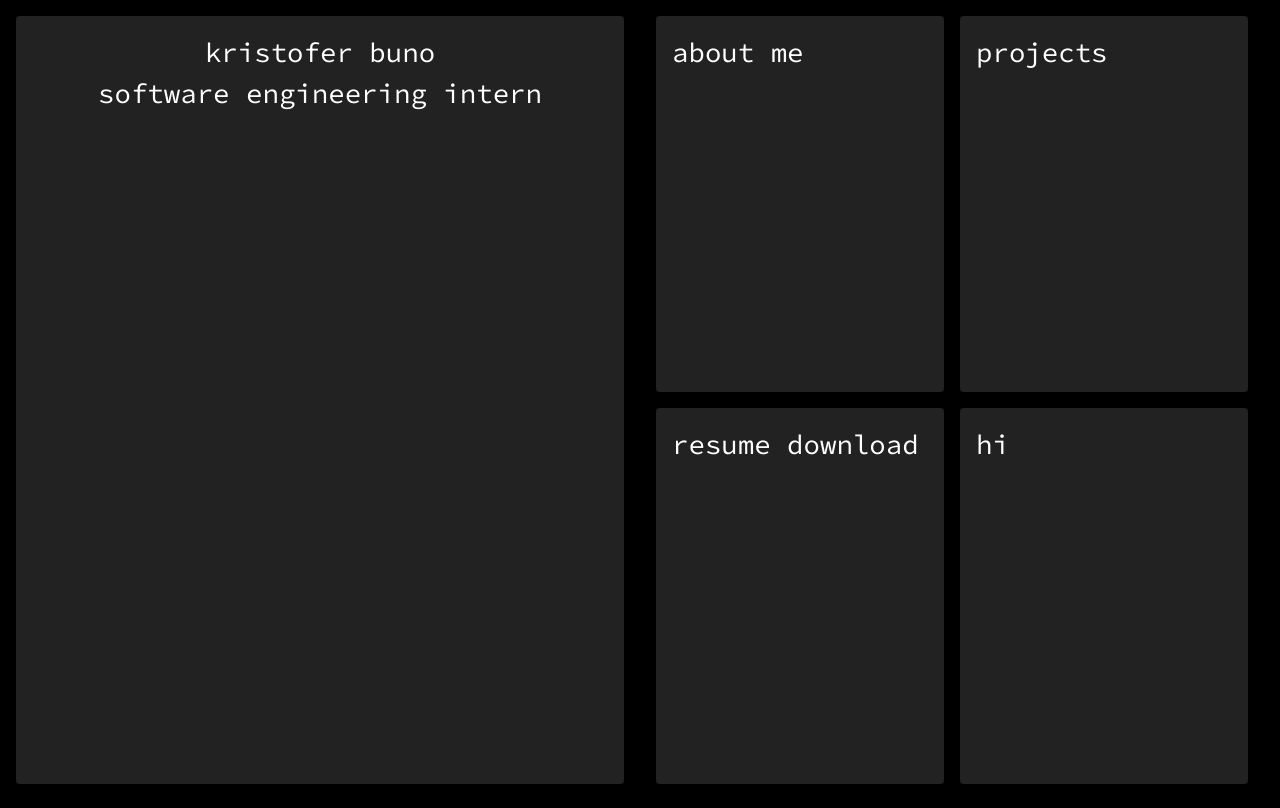
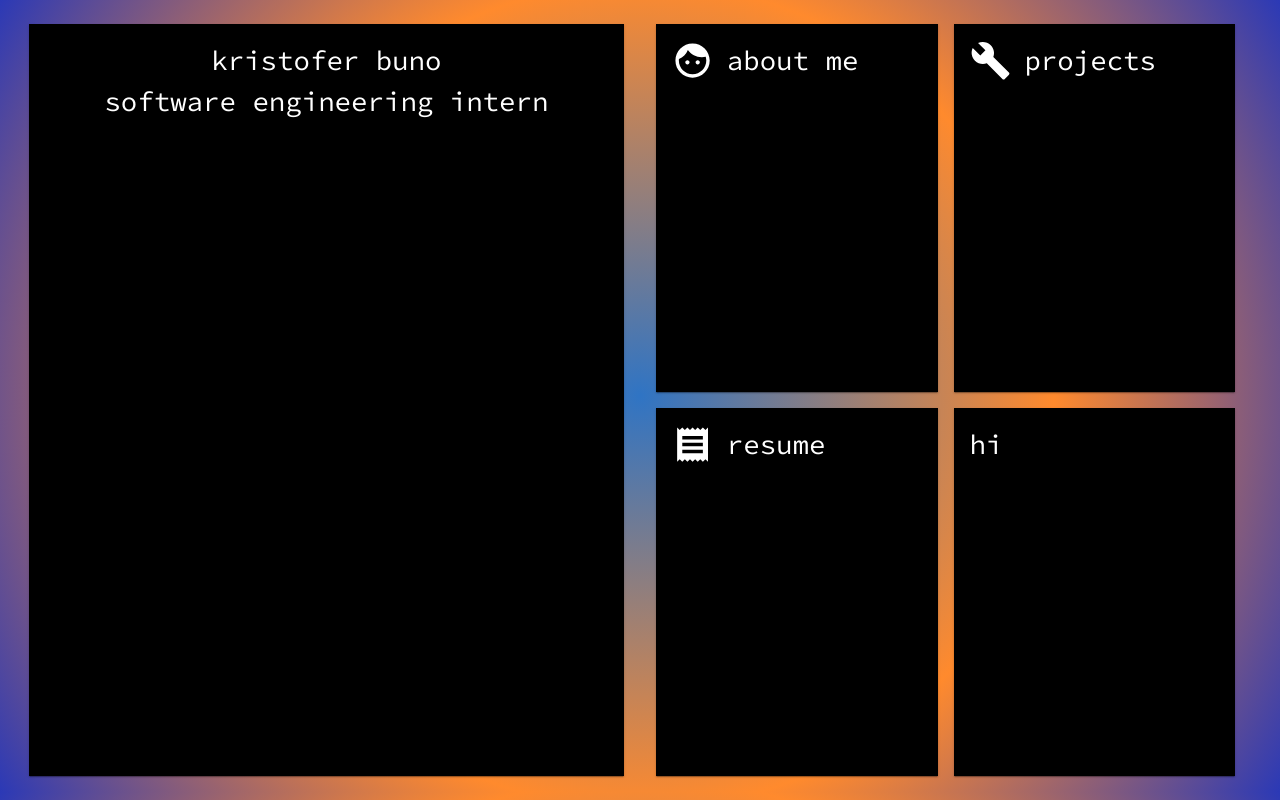
Before and after one commit to kristoferbuno/personal_website_react, a React (Create React App) app in the folder kbuno-personal-site/: page / in a window 1280 px wide. Built offline with nearby package versions, Linux system fonts and the light colour scheme.

Commit message:
Add icons and change BG

```diff
--- a/kbuno-personal-site/package.json
+++ b/kbuno-personal-site/package.json
@@ -5,6 +5,7 @@
   "dependencies": {
     "@fontsource/source-code-pro": "^4.4.5",
     "@material-ui/core": "^4.11.4",
+    "@material-ui/icons": "^4.11.2",
     "react": "^17.0.2",
     "react-dom": "^17.0.2",
     "react-scripts": "0.9.5"
--- a/kbuno-personal-site/public/index.html
+++ b/kbuno-personal-site/public/index.html
@@ -15,7 +15,9 @@
     -->
     <title>React App</title>
   </head>
-  <body style="height: 100vh; background-color: black; font-family: Source Code Pro;">
+  <body style="height: 98vh; width: 98vw; margin-top: 1vh; margin-left: 1vw;
+    background: radial-gradient(circle, rgba(47,116,196,1) 0%, rgba(255,138,45,1) 55%, rgba(43,57,182,1) 100%);
+    font-family: Source Code Pro;">
     <div id="root" style="height: 100%"></div>
     <!--
       This HTML file is a template.
--- a/kbuno-personal-site/src/App.css
+++ b/kbuno-personal-site/src/App.css
@@ -33,6 +33,7 @@
 
 .MuiPaper-root.MuiCard-root {
   height: 100%;
-  background-color: #222;
+  background-color: black;
   color: white;
+  border-radius: 0;
 }
--- a/kbuno-personal-site/src/App.js
+++ b/kbuno-personal-site/src/App.js
@@ -2,6 +2,9 @@ import React, { Component } from 'react';
 import { Card, Typography, CardContent, Grid, Container } from '@material-ui/core';
 import "@fontsource/source-code-pro"
 import { createMuiTheme, MuiThemeProvider } from '@material-ui/core/styles';
+import FaceIcon from '@material-ui/icons/Face';
+import BuildIcon from '@material-ui/icons/Build';
+import ReceiptIcon from '@material-ui/icons/Receipt';
 import './App.css';
 
 const theme = createMuiTheme({
@@ -9,7 +12,7 @@ const theme = createMuiTheme({
     fontFamily: [
       'Source Code Pro'
     ].join(','),
-    fontSize: '24'
+    fontSize: 24
   },
 });
 
@@ -19,27 +22,36 @@ class App extends Component {
     <Grid item xs={6}>
       <Card>
         <CardContent>
-          <Typography>
+        <Grid container direction="row" alignItems="center">
+            <FaceIcon />
+            <Typography style={{marginLeft: '0.5em'}}>
               about me
             </Typography>
+        </Grid>
         </CardContent>
       </Card>
     </Grid>
     <Grid item xs={6}>
       <Card>
         <CardContent>
-          <Typography>
+          <Grid container direction="row" alignItems="center">
+            <BuildIcon />
+            <Typography style={{marginLeft: '0.5em'}}>
               projects
             </Typography>
+          </Grid>
         </CardContent>
       </Card>
     </Grid>
     <Grid item xs={6}>
       <Card>
         <CardContent>
-          <Typography>
-            resume download
+          <Grid container direction="row" alignItems="center">
+            <ReceiptIcon />
+            <Typography style={{marginLeft: '0.5em'}}>
+              resume
             </Typography>
+          </Grid>
         </CardContent>
       </Card>
     </Grid>
```
Also changed, not shown: 1 other file (tests, documents, lock files or other folders). Lines whose indentation alone changed are shown as unchanged.
